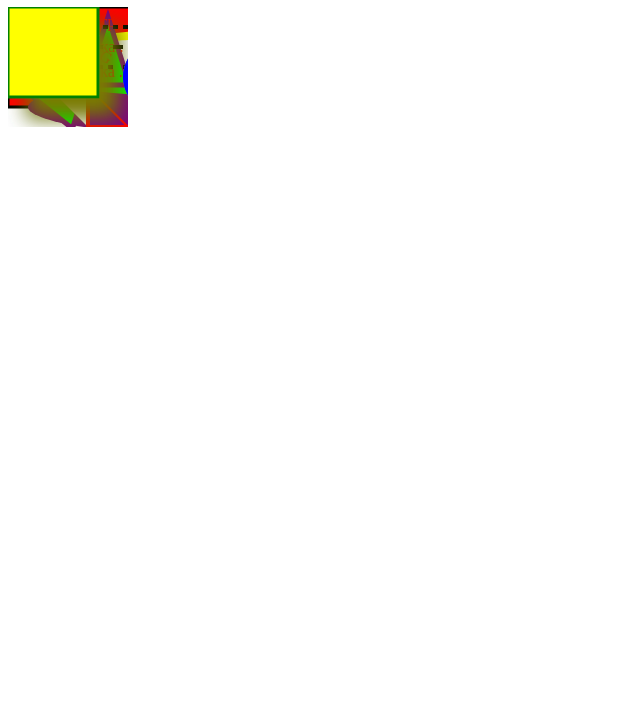
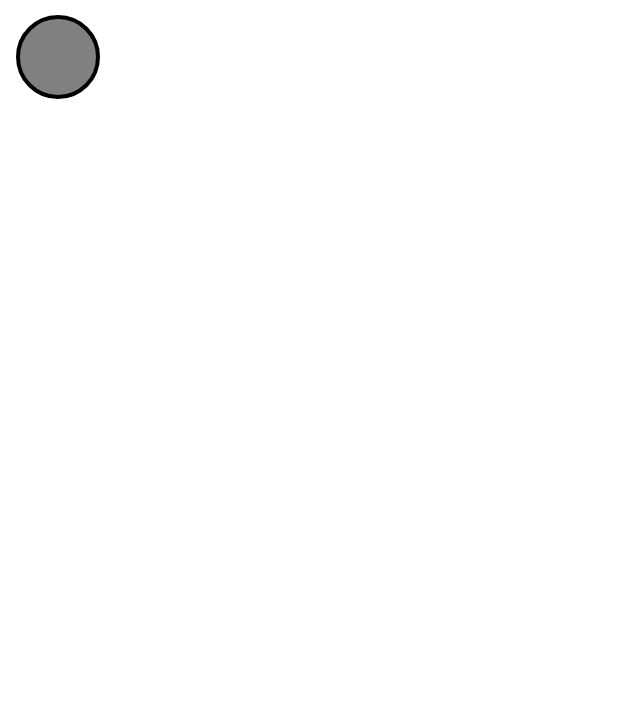
Before and after one commit to LinkWHorter/KovLab12, a plain HTML site: page index.html in a window 1280 px wide. Shown: the part 73-800 px from the top of the page, without its empty margins (0-640 px from the left). Drawn offline with Linux system fonts and the light colour scheme.

Commit message:
Update index.html

```diff
--- a/index.html
+++ b/index.html
@@ -2,86 +2,10 @@
 <html>
 <body>
 
-<h1>SVG-робота. Ковальов Владислав.</h1>
+<h1>SVG-круг. Ковальов Владислав.</h1>
 
 <svg width="120" height="120">
-  <circle cx="50" cy="50" r="40" stroke="orange" stroke-width="4" fill="yellow" />
-   <rect width="300" height="100" style="fill:rgb(255,0,0);stroke-width:3;stroke:rgb(0,0,0)" />
-   <ellipse cx="240" cy="100" rx="220" ry="30" style="fill:purple" />
-   <ellipse cx="220" cy="70" rx="190" ry="20" style="fill:lime" />
-   <ellipse cx="210" cy="45" rx="170" ry="15" style="fill:yellow" />
-   <ellipse cx="240" cy="50" rx="220" ry="30" style="fill:yellow" />
-   <ellipse cx="220" cy="50" rx="190" ry="20" style="fill:white" />
-   <line x1="0" y1="0" x2="200" y2="200" style="stroke:rgb(255,0,0);stroke-width:2" />
-   <polygon points="100,10 40,198 190,78 10,78 160,198"
-   style="fill:lime;stroke:purple;stroke-width:5;fill-rule:evenodd;" />
-   <polyline points="20,20 40,25 60,40 80,120 120,140 200,180"
-   style="fill:none;stroke:black;stroke-width:3" />
-   <polyline points="0,40 40,40 40,80 80,80 80,120 120,120 120,160"
-   style="fill:white;stroke:red;stroke-width:4" />
-   <path id="lineAB" d="M 100 350 l 150 -300" stroke="red"
-   stroke-width="3" fill="none" />
-   <path id="lineBC" d="M 250 50 l 150 300" stroke="red"
-   stroke-width="3" fill="none" />
-   <path d="M 175 200 l 150 0" stroke="green" stroke-width="3"
-   fill="none" />
-   <path d="M 100 350 q 150 -300 300 0" stroke="blue"
-   stroke-width="5" fill="none" />
-   <!-- Пометим соответствующие точки -->
-   <g stroke="black" stroke-width="3" fill="black">
-     <circle id="pointA" cx="100" cy="350" r="3" />
-     <circle id="pointB" cx="250" cy="50" r="3" />
-     <circle id="pointC" cx="400" cy="350" r="3" />
-   </g>
-   <!-- Поставим метки точек -->
-   <g font-size="30" font-family="sans-serif" fill="black" stroke="none"
-   text-anchor="middle">
-     <text x="100" y="350" dx="-30">A</text>
-     <text x="250" y="50" dy="-10">B</text>
-     <text x="400" y="350" dx="30">C</text>
-   </g>
-   <text x="0" y="15" fill="red" transform="rotate(30 20,40)">Я люблю SVG</text>
-   <text x="10" y="20" style="fill:red;">Несколько строк:
-     <tspan x="10" y="45">Первая строка .</tspan>
-     <tspan x="10" y="70">Вторая строка .</tspan>
-   </text>
-   <g fill="none" stroke="black" stroke-width="4">
-     <path stroke-dasharray="5,5" d="M5 20 l215 0" />
-     <path stroke-dasharray="10,10" d="M5 40 l215 0" />
-     <path stroke-dasharray="20,10,5,5,5,10" d="M5 60 l215 0" />
-   </g>
-   <defs>
-     <filter id="f4" x="0" y="0" width="200%" height="200%">
-       <feOffset result="offOut" in="SourceGraphic" dx="20" dy="20" />
-       <feColorMatrix result="matrixOut" in="offOut" type="matrix"
-       values="0.2 0 0 0 0 0 0.2 0 0 0 0 0 0.2 0 0 0 0 0 1 0" />
-       <feGaussianBlur result="blurOut" in="matrixOut" stdDeviation="10" />
-       <feBlend in="SourceGraphic" in2="blurOut" mode="normal" />
-     </filter>
-   </defs>
-   <rect width="90" height="90" stroke="green" stroke-width="3" fill="yellow" filter="url(#f4)" />
-   <defs>
-     <linearGradient id="grad3" x1="0%" y1="0%" x2="100%" y2="0%">
-       <stop offset="0%" style="stop-color:rgb(255,255,0);stop-opacity:1" />
-       <stop offset="100%" style="stop-color:rgb(255,0,0);stop-opacity:1" />
-     </linearGradient>
-   </defs>
-   <ellipse cx="200" cy="70" rx="85" ry="55" fill="url(#grad3)" />
-   <text fill="#ffffff" font-size="45" font-family="Verdana" x="150" y="86">SVG</text>
-   <defs>
-     <radialGradient id="grad1" cx="50%" cy="50%" r="50%" fx="50%" fy="50%">
-       <stop offset="0%" style="stop-color:rgb(255,255,255);stop-opacity:0" />
-       <stop offset="100%" style="stop-color:rgb(0,0,255);stop-opacity:1" />
-     </radialGradient>
-   </defs>
-   <ellipse cx="200" cy="70" rx="85" ry="55" fill="url(#grad1)" />
-   <defs>
-     <radialGradient id="grad2" cx="30%" cy="30%" r="30%" fx="50%" fy="50%">
-       <stop offset="0%" style="stop-color:rgb(255,255,255);stop-opacity:0" />
-       <stop offset="100%" style="stop-color:rgb(0,0,255);stop-opacity:1" />
-     </radialGradient>
-   </defs>
-   <ellipse cx="200" cy="70" rx="85" ry="55" fill="url(#grad2)" />
+  <circle cx="50" cy="50" r="40" stroke="black" stroke-width="4" fill="gray" />
 </svg>
 
 </body>
```
